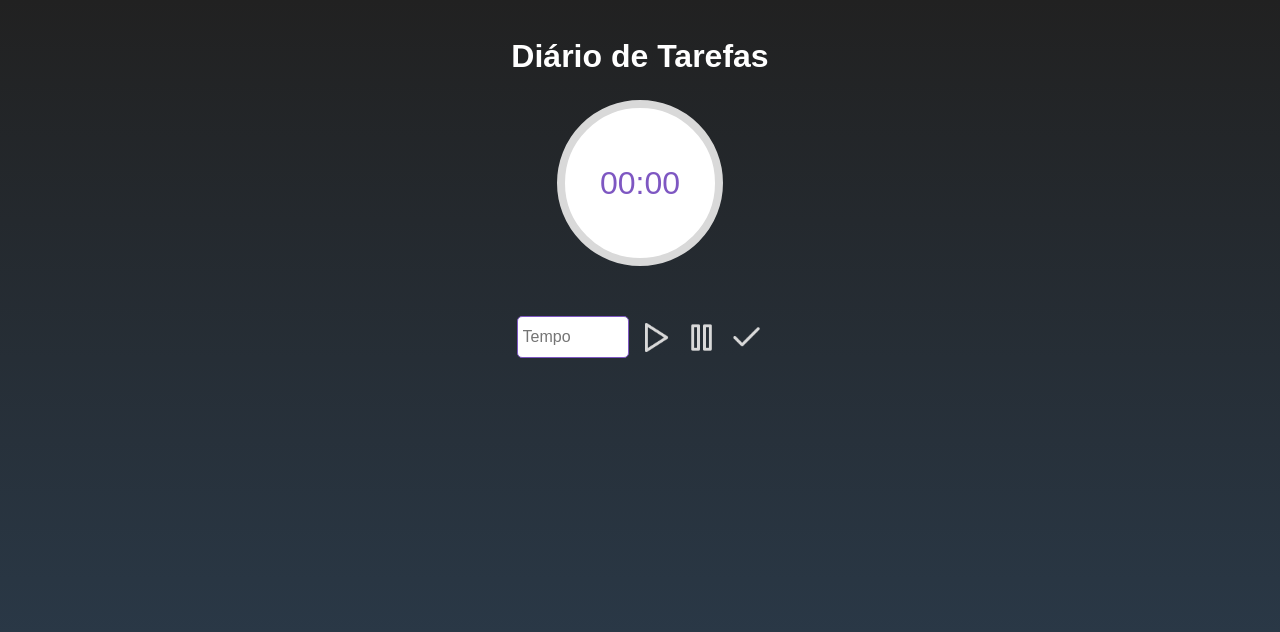
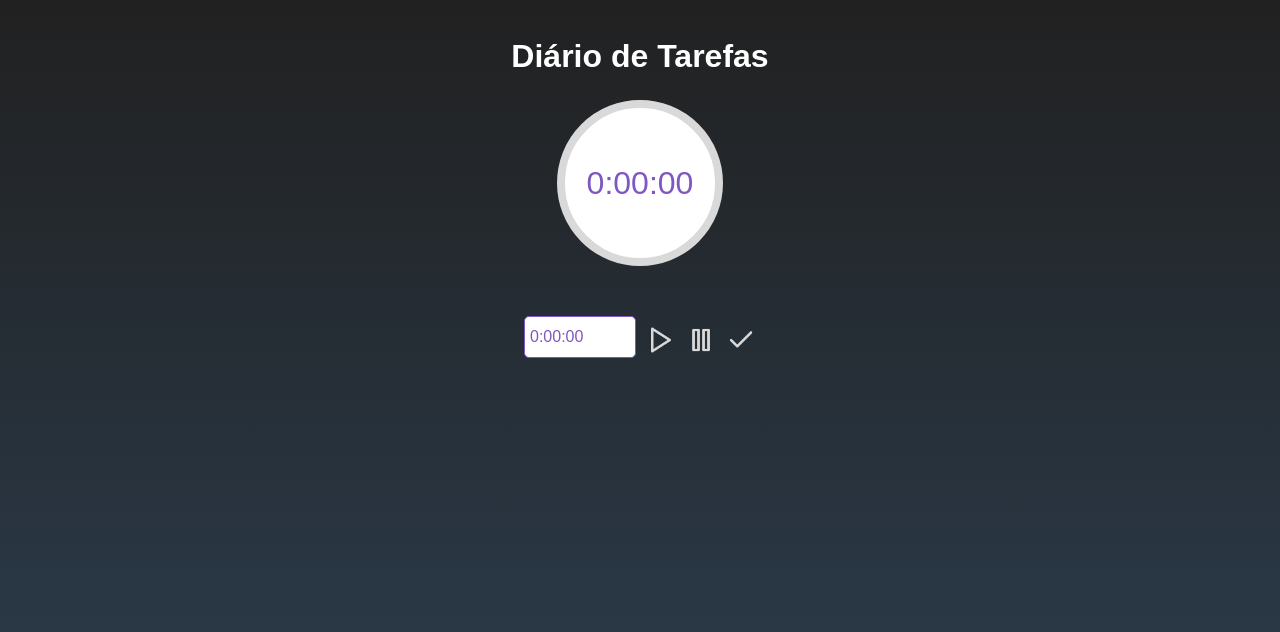
Before and after one commit to IsadoraFDias/Daily, a React (Vite) app: page / in a window 1280 px wide. Shown: the top 632 px of the page. Built offline with nearby package versions, Linux system fonts and the light colour scheme.

Commit message:
feat: Adiciona formatacao no input

```diff
--- a/src/pages/Home/components/Counter/Counter.module.css
+++ b/src/pages/Home/components/Counter/Counter.module.css
@@ -57,8 +57,8 @@
 }
 
 .imageButton {
-    width: 35px;
-    height: 35px;
+    width: 30px;
+    height: 30px;
     border: none;
     cursor: pointer;
 }
--- a/src/pages/Home/components/Counter/Counter.tsx
+++ b/src/pages/Home/components/Counter/Counter.tsx
@@ -1,21 +1,24 @@
 import { useState } from "react";
 import styles from "./Counter.module.css";
-import { formatTime } from "../../../../utils/formatsTimer";
+import { formatInputTime, formatTime } from "../../../../utils/formatsTimer";
 
 export default function Counter() {
   //contador e Timer
 const [counter, setCounter] = useState(0);
 const [time, setTime] = useState<number>(0)
-const [inputTime, setInputTime] = useState<string>("")
+const [inputTime, setInputTime] = useState<string>("0:00:00")
 const [intervalId, setIntervalId] = useState<number | null>(null);
 
+
   const handleTimeChange = (event: React.ChangeEvent<HTMLInputElement>) => {
-     const inputTime = event.target.value;
-     const timeInSeconds = parseInt(inputTime, 10);
-     setTime(timeInSeconds);
-     setInputTime(inputTime);
+    const rawInput = event.target.value;
+    const formattedInput = formatInputTime(rawInput);
+    setInputTime(formattedInput);
 
-  }
+    const [hours, minutes, seconds] = formattedInput.split(":").map(Number);
+    const timeInSeconds = hours * 3600 + minutes * 60 + seconds;
+    setTime(timeInSeconds);
+  };
 
 //botões de controle
 const handlePlay = () => {
@@ -48,7 +51,7 @@ const handleCheck = () => {
     }
     setCounter(0);
     setTime(0);
-    setInputTime("");
+    setInputTime("0:00:00");
 };
 
   return (
@@ -58,7 +61,7 @@ const handleCheck = () => {
       </div>
       <div className={styles.commands}>
         <div className={styles.boxInput}>
-          <input value={inputTime} type="text" placeholder="Tempo" className={styles.inputTime} onChange={handleTimeChange}/>
+          <input value={inputTime} type="text" placeholder="Tempo" className={styles.inputTime} onChange={handleTimeChange} />
         </div>
         <div className={styles.boxButtons}>
           <button className={styles.buttonComands} onClick={handlePlay}>
--- a/src/utils/formatsTimer.ts
+++ b/src/utils/formatsTimer.ts
@@ -1,15 +1,18 @@
-export function formatTime(time: number): string{
-    const minutes = Math.floor(time / 60);
-    const seconds = time % 60;
-    return `${minutes.toString().padStart(2, '0')}:${seconds.toString().padStart(2, '0')}`;
-  };
+export function formatTime(time: number): string {
+  const hours = Math.floor(time / 3600);
+  const minutes = Math.floor((time % 3600) / 60);
+  const seconds = time % 60;
+  return `${hours.toString().padStart(1, "0")}:${minutes.toString().padStart(2, "0")}:${seconds.toString().padStart(2, "0")}`;
+}
 
-export function formatInputTime(input: string): string{
-    const timeInSeconds = parseInt(input, 10);
-    if (isNaN(timeInSeconds) || timeInSeconds < 0) {
-      return "00:00";
-    }
-    const minutes = Math.floor(timeInSeconds / 60);
-    const seconds = timeInSeconds % 60;
-    return `${minutes.toString().padStart(2, '0')}:${seconds.toString().padStart(2, '0')}`;
-  };
+export function formatInputTime(input: string): string {
+  const sanitizedInput = input.replace(/[^0-9]/g, "");
+
+  const paddedInput = sanitizedInput.padStart(6, "0");
+
+  const hours = parseInt(paddedInput.slice(0, 2), 10);
+  const minutes = parseInt(paddedInput.slice(2, 4), 10);
+  const seconds = parseInt(paddedInput.slice(4, 6), 10);
+
+  return `${hours.toString().padStart(1, "0")}:${minutes.toString().padStart(2, "0")}:${seconds.toString().padStart(2, "0")}`;
+}
```
Also changed, not shown: public/delete.png (added).
